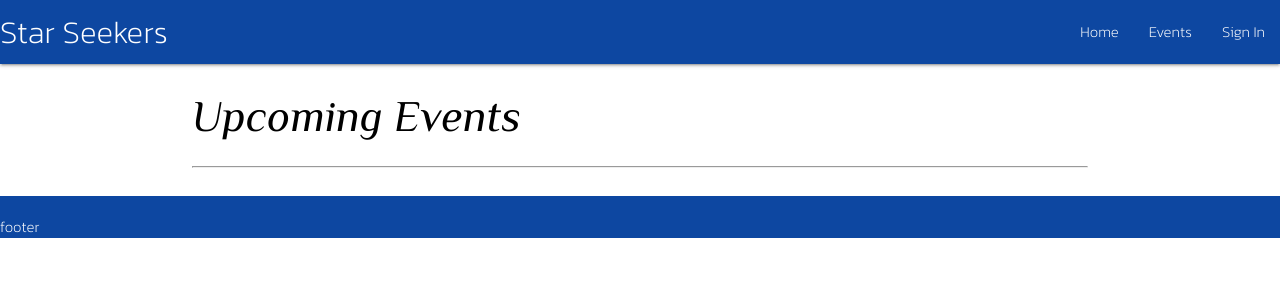
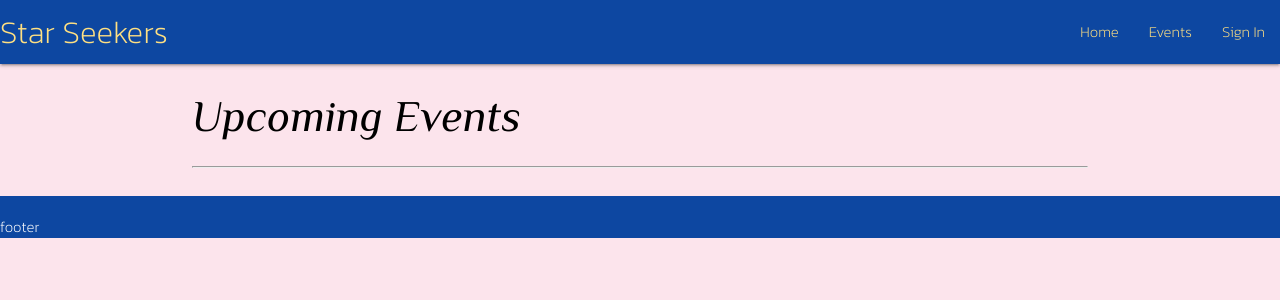
Before and after one commit to Shabucky1812/star-seekers, a Django app: page /events/ in a window 1280 px wide. Shown: the top 300 px of the page. Run offline with Django 4.2, Linux system fonts and the light colour scheme; data that the repository does not hold is empty.

Commit message:
Add text colours to navbar elements

```diff
--- a/static/css/style.css
+++ b/static/css/style.css
@@ -7,6 +7,10 @@
     font-family: 'Kanit', sans-serif;
     font-weight: 200;
     color: #000;
+}
+
+body {
+    background-color: #fce4ec;
 }
 
 h1, h2, h3 {
--- a/templates/base.html
+++ b/templates/base.html
@@ -20,28 +20,28 @@
         <!-- Navigation bar -->
         <nav>
             <div class="nav-wrapper blue darken-4">
-                <a href="{% url 'home' %}" class="brand-logo">Star Seekers</a>
-                <a href="#" data-target="mobile-demo" class="sidenav-trigger right"><i class="material-icons">menu</i></a>
+                <a href="{% url 'home' %}" class="brand-logo amber-text text-lighten-3">Star Seekers</a>
+                <a href="#" data-target="mobile-demo" class="sidenav-trigger amber-text text-lighten-3 right"><i class="material-icons">menu</i></a>
                 <ul id="nav-mobile" class="right hide-on-med-and-down">
-                    <li><a href="{% url 'home' %}">Home</a></li>
-                    <li><a href="{% url 'events' %}">Events</a></li>
+                    <li><a href="{% url 'home' %}" class="amber-text text-lighten-3">Home</a></li>
+                    <li><a href="{% url 'events' %}" class="amber-text text-lighten-3">Events</a></li>
                     {% if user.is_authenticated %}
-                    <li><a href="{% url 'account_logout' %}">Sign Out</a></li>
+                    <li><a href="{% url 'account_logout' %}" class="amber-text text-lighten-3">Sign Out</a></li>
                     {% else %}
-                    <li><a href="{% url 'account_login' %}">Sign In</a></li>
+                    <li><a href="{% url 'account_login' %}" class="amber-text text-lighten-3">Sign In</a></li>
                     {% endif %}
                 </ul>
             </div>
         </nav>
 
         <!-- navbar hamburger menu for smaller screens -->
-        <ul class="sidenav" id="mobile-demo">
-            <li><a href="{% url 'home' %}">Home</a></li>
-            <li><a href="{% url 'events' %}">Events</a></li>
+        <ul class="sidenav blue darken-4" id="mobile-demo">
+            <li><a href="{% url 'home' %}" class="amber-text text-lighten-3">Home</a></li>
+            <li><a href="{% url 'events' %}" class="amber-text text-lighten-3">Events</a></li>
             {% if user.is_authenticated %}
-            <li><a href="{% url 'account_logout' %}">Sign Out</a></li>
+            <li><a href="{% url 'account_logout' %}" class="amber-text text-lighten-3">Sign Out</a></li>
             {% else %}
-            <li><a href="{% url 'account_login' %}">Sign In</a></li>
+            <li><a href="{% url 'account_login' %}" class="amber-text text-lighten-3">Sign In</a></li>
             {% endif %}
         </ul>
     </header>
```
